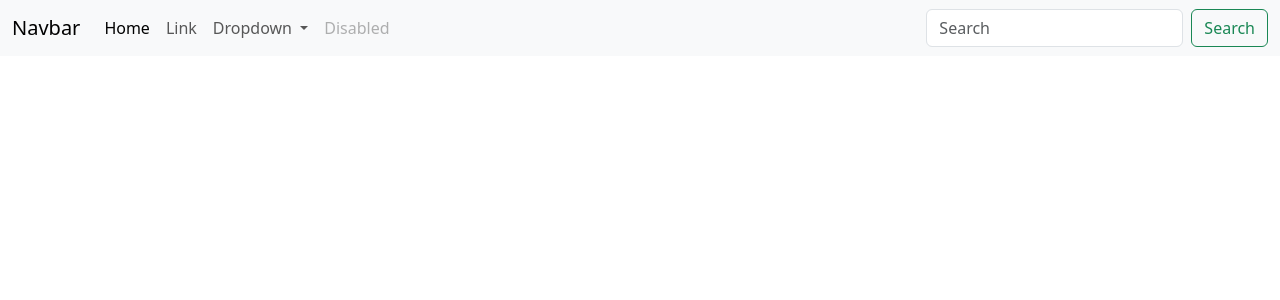
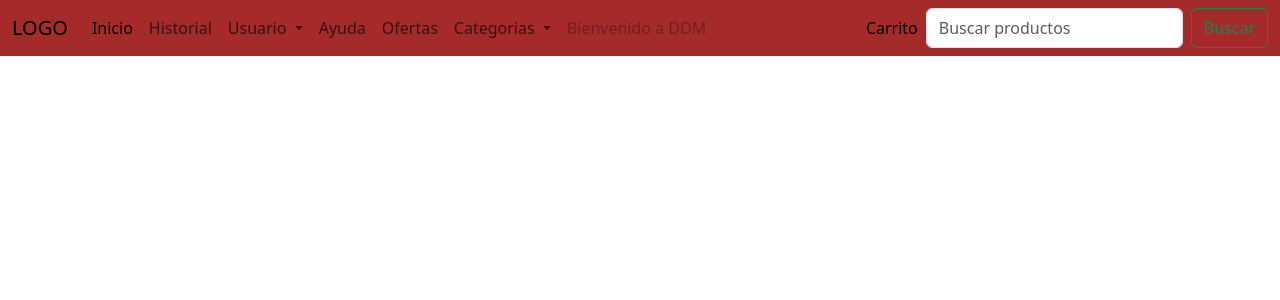
Before and after one commit to mikeelprogramador/DDM, a PHP site: page /viwer/ddm.php in a window 1280 px wide. Shown: the top 300 px of the page. Run offline with PHP 8.4, Linux system fonts and the light colour scheme.

Commit message:
Add files via upload

```diff
--- /dev/null
+++ b/css/stylo1.css
@@ -0,0 +1,4 @@
+.bg-gris-oscuro{
+    background-color: brown;
+
+}
--- a/metodos/clas-login.php
+++ b/metodos/clas-login.php
@@ -8,7 +8,7 @@ class Login {
     public static function registrar($nombre,$apellido,$email,$password){
         $salida = 0;
         include("bd-conect/inclucion-bd.php");
-        include("cajon/bootstrap/bootstrap.php");
+        require_once("cajon/bootstrap/bootstrap.php");
         $estilo = new estilo($password);
         $newPwd = $estilo->imprimir();
         $conexion = mysqli_connect($url,$user,$clave,$bd);
@@ -29,7 +29,7 @@ class Login {
     public static function inicio($email,$password){
         $salida = 0;
         include("bd-conect/inclucion-bd.php");
-        include("cajon/bootstrap/bootstrap.php");
+        require_once("cajon/bootstrap/bootstrap.php");
         $estilo = new estilo($password);
         $newPwd = Login::pwd($email);
         if($estilo->texto($password,$newPwd)){
--- a/verificacion.php
+++ b/verificacion.php
@@ -1,5 +1,5 @@
 <?php
-include("metodos/clas-login.php");
+include_once("metodos/clas-login.php");
 $ban = $_GET['log'];
 $email = $_POST['email'];
 $password = $_POST['clave'];
--- a/viwer/ddm.php
+++ b/viwer/ddm.php
@@ -17,50 +17,78 @@
     <meta charset="utf-8">
     <meta name="viewport" content="width=device-width, initial-scale=1">
     <title>DDM</title>
+    <link rel="stylesheet" href="../css/stylo1.css">
     <link href="https://cdn.jsdelivr.net/npm/bootstrap@5.3.3/dist/css/bootstrap.min.css" rel="stylesheet" integrity="sha384-QWTKZyjpPEjISv5WaRU9OFeRpok6YctnYmDr5pNlyT2bRjXh0JMhjY6hW+ALEwIH" crossorigin="anonymous">
+
   </head>
   <body>
 
-  <nav class="navbar navbar-expand-lg bg-body-tertiary">
+  <nav class="navbar navbar-expand-lg bg-gris-oscuro" id="nav">
   <div class="container-fluid">
-    <a class="navbar-brand" href="#">Navbar</a>
+    <a class="navbar-brand" href="#">LOGO</a>
     <button class="navbar-toggler" type="button" data-bs-toggle="collapse" data-bs-target="#navbarSupportedContent" aria-controls="navbarSupportedContent" aria-expanded="false" aria-label="Toggle navigation">
       <span class="navbar-toggler-icon"></span>
     </button>
     <div class="collapse navbar-collapse" id="navbarSupportedContent">
       <ul class="navbar-nav me-auto mb-2 mb-lg-0">
         <li class="nav-item">
-          <a class="nav-link active" aria-current="page" href="#">Home</a>
+          <a class="nav-link active" aria-current="page" href="#">Inicio</a>
         </li>
         <li class="nav-item">
-          <a class="nav-link" href="#">Link</a>
+          <a class="nav-link" href="#">Historial</a>
         </li>
         <li class="nav-item dropdown">
           <a class="nav-link dropdown-toggle" href="#" role="button" data-bs-toggle="dropdown" aria-expanded="false">
-            Dropdown
+            Usuario
           </a>
           <ul class="dropdown-menu">
-            <li><a class="dropdown-item" href="#">Action</a></li>
-            <li><a class="dropdown-item" href="#">Another action</a></li>
+            <li><a class="dropdown-item" href="#">Perfil</a></li>
+            <li><a class="dropdown-item" href="#"> Compras</a></li>
             <li><hr class="dropdown-divider"></li>
-            <li><a class="dropdown-item" href="#">Something else here</a></li>
+            <li><a class="dropdown-item" href="#">Cerrar sesión</a></li>
           </ul>
         </li>
         <li class="nav-item">
-          <a class="nav-link disabled" aria-disabled="true">Disabled</a>
+          <a class="nav-link" href="#">Ayuda</a>
+        </li>
+        <li class="nav-item">
+          <a class="nav-link" href="#">Ofertas</a>
+        </li>
+        <li class="nav-item dropdown">
+          <a class="nav-link dropdown-toggle" href="#" role="button" data-bs-toggle="dropdown" aria-expanded="false">
+            Categorias
+          </a>
+          <ul class="dropdown-menu">
+            <li><a class="dropdown-item" href="#">Categoria1</a></li>
+            <li><a class="dropdown-item" href="#"> Categoria2</a></li>
+            <li><a class="dropdown-item" href="#">Categoria3</a></li>
+            <li><a class="dropdown-item" href="#">Categoria4</a></li>
+          </ul>
+        </li>
+        <li class="nav-item">
+          <a class="nav-link disabled" aria-disabled="true">Bienvenido a DDM</a>
         </li>
       </ul>
+
+
+
+
+
       <form class="d-flex" role="search">
-        <input class="form-control me-2" type="search" placeholder="Search" aria-label="Search">
-        <button class="btn btn-outline-success" type="submit">Search</button>
+      <ul class="navbar-nav me-auto mb-2 mb-lg-0">
+        <li class="nav-item">
+          <a class="nav-link active" aria-current="page" href="#">Carrito</a>
+        </li> </ul>
+        <input class="form-control me-2" type="search" placeholder="Buscar productos" aria-label="Search">
+        <button class="btn btn-outline-success " type="submit">Buscar</button>
       </form>
+
     </div>
   </div>
 </nav>
 
 
 
-
     <script src="https://cdn.jsdelivr.net/npm/bootstrap@5.3.3/dist/js/bootstrap.bundle.min.js" integrity="sha384-YvpcrYf0tY3lHB60NNkmXc5s9fDVZLESaAA55NDzOxhy9GkcIdslK1eN7N6jIeHz" crossorigin="anonymous"></script>
   </body>
 </html>
```
